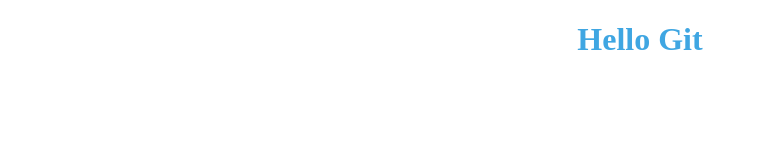
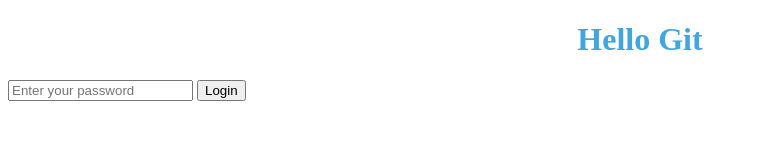
Before and after one commit to fionachungyl/my-weather-app-2, a plain HTML site: page index.html in a window 1280 px wide. Shown: the whole page, without its empty margins (0-758 px from the left). Drawn offline with Linux system fonts and the light colour scheme.

Commit message:
added HTML login form

```diff
--- a/index.html
+++ b/index.html
@@ -9,6 +9,10 @@
   </head>
   <body>
     <h1>Hello Git</h1>
+    <form>
+      <input type="text" placeholder="Enter your password" />
+      <input type="submit" value="Login" />
+    </form>
     <script src="script.js"></script>
   </body>
 </html>
```
